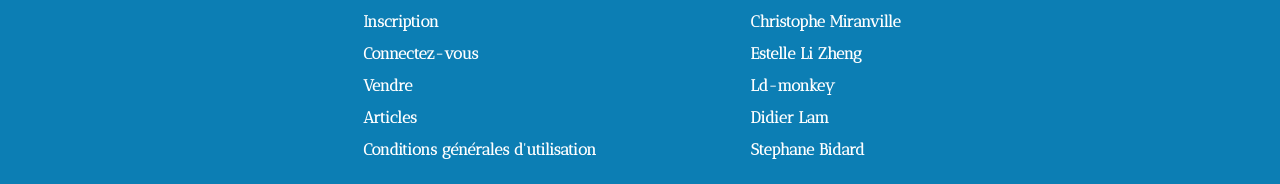
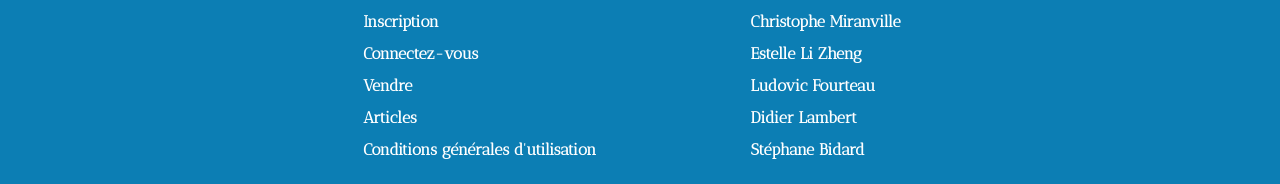
Before and after one commit to Ld-monkey/o-plus-offrant-front-end, a React (Vite) app: page / in a window 1280 px wide. Shown: the part 580-764 px from the top of the page. Built offline with nearby package versions, Linux system fonts and the light colour scheme; no server answers.

Commit message:
Fix names in Footer

```diff
--- a/src/components/Footer/Footer.tsx
+++ b/src/components/Footer/Footer.tsx
@@ -39,17 +39,17 @@ function Footer({
           Estelle Li Zheng
         </a>
         <a href="https://github.com/Ld-monkey" rel="noreferrer" target="_blank">
-          Ld-monkey
+          Ludovic Fourteau
         </a>
         <a href="https://github.com/DidierLam" rel="noreferrer" target="_blank">
-          Didier Lam
+          Didier Lambert
         </a>
         <a
           href="https://github.com/stephanebidard"
           rel="noreferrer"
           target="_blank"
         >
-          Stephane Bidard
+          Stéphane Bidard
         </a>
       </div>
     </footer>
```
